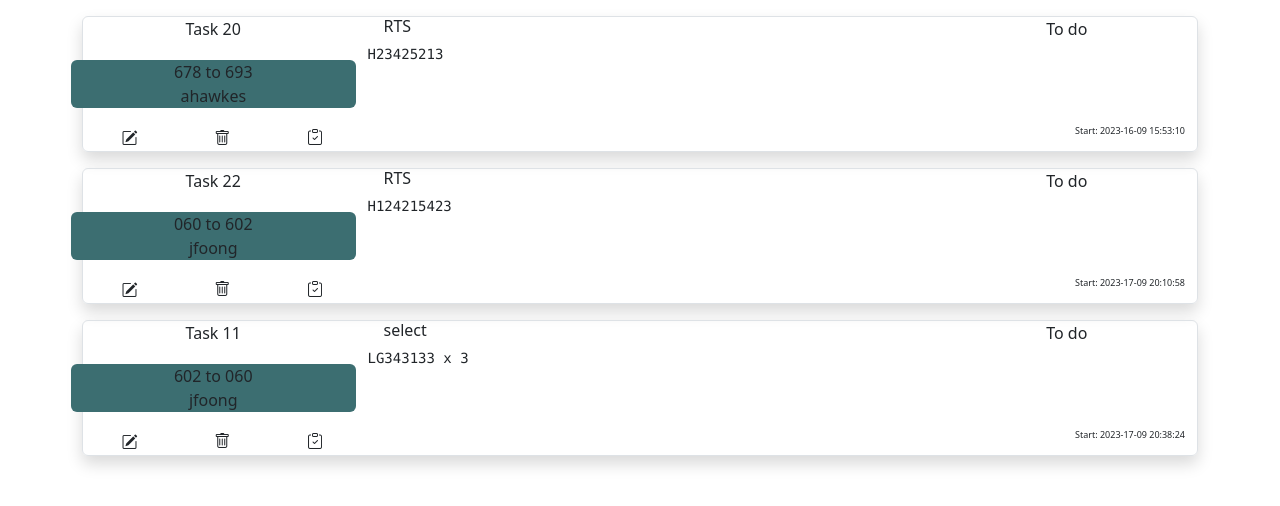
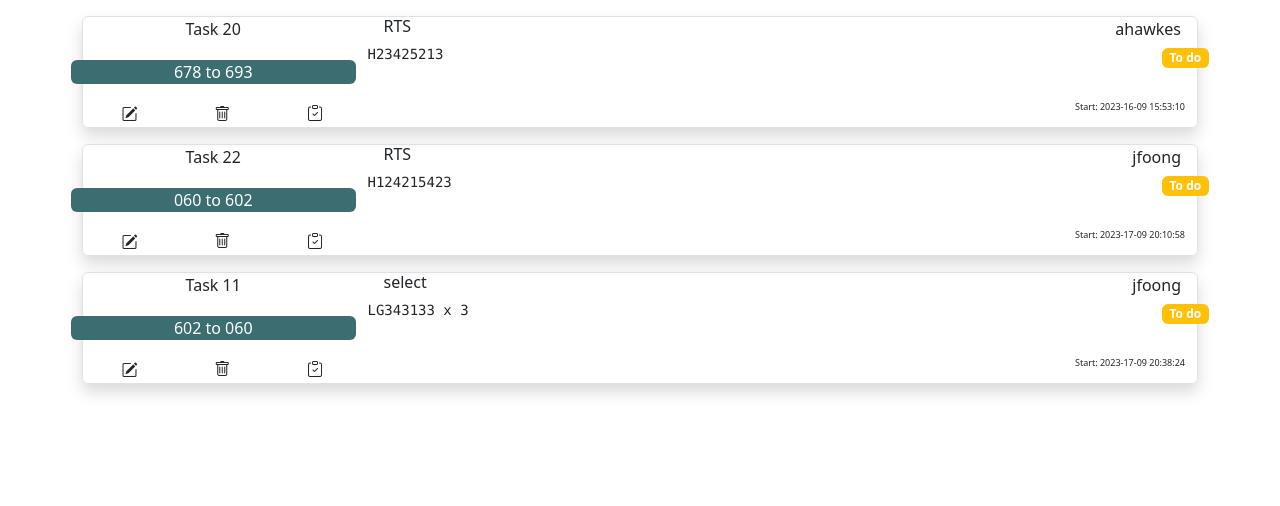
Before and after one commit to Waffleywaffers/warehousetodo, a Flask app: page / in a window 1280 px wide. Shown: the part 64-570 px from the top of the page. Run offline with Flask 3, Linux system fonts and the light colour scheme; a user stored in the database is signed in; data comes from the database, SQL or seed files in the repository; both versions use the stored data as it was after the commit.

Commit message:
Fixed bug with delete tasks, added some styling

```diff
--- a/app.py
+++ b/app.py
@@ -189,7 +189,7 @@ def edittask():
 @login_required
 def deletetask():
     if request.method == "POST":
-        task_id = request.form.get("task_id")
+        task_id = request.form.get("delete_task_id")
         conn = sqlite3.connect(my_file)
         cur = conn.cursor()
         cur.execute(
--- a/templates/completed.html
+++ b/templates/completed.html
@@ -15,7 +15,7 @@
         <h6 class="text-start mx-3">{{ task.reference }}</h6>
       </div>
       <div class="col-3">
-        <span>{{ task.status }}</span>
+        <span class>{{ task.status }}</span>
       </div>
     </div>
     <div class="row no-gutters">
--- a/templates/index.html
+++ b/templates/index.html
@@ -14,51 +14,51 @@ Base
     <div class="col">
       <h6 class="text-start mx-3">{{ task.reference }}</h6>
     </div>
-    <div class="col-3">
-      <span>{{ task.status }}</span>
+    <div class="col-3 d-flex justify-content-end">
+      <span class="pe-3">{{ task.username }} </span>
     </div>
   </div>
   <div class="row no-gutters">
-    <div class="col-3 rounded my-3" style="background-color: #3C6E71;">
+    <div class="col-3 rounded my-3" style="background-color: #3C6E71; color: #ffffff;">
       <span>{{ task.task_name }}</span><br>
-      <span>{{ task.username }}</span>
     </div>
     <div class="col-6 text-start">
       <pre style="white-space: pre-line">
             {{ task.task }}
-          </pre>
+      </pre>
     </div>
-    <div class="col-3">
+    <div class="col-3 text-end p-0">
+      <span class="badge bg-warning text-star">{{ task.status }}</span>
     </div>
   </div>
   <div class="container">
     <div class="row no-gutters p-0">
       <div class="col-1 d-flex justify-content-center rounded-start p-0 m-0">
         <form action="/edittask" method="get">
-          <button type="submit" class="btn m-0 p-0" name=task_id value="{{ task.task_id }}"><i
-              class="bi bi-pencil-square"></i></button>
+          <button type="submit" class="btn m-0 p-0" name=task_id value="{{ task.task_id }}">
+              <i class="bi bi-pencil-square"></i></button>
         </form>
       </div>
       <div class="col-1 d-flex justify-content-center px-0 m-0">
-        <button type="button" class="btn m-0 p-0" data-bs-toggle="modal" data-bs-target="#confirmdelete"><i
+        <button type="button" class="btn m-0 p-0" data-bs-toggle="modal" data-bs-target="#confirmdelete_{{ task.task_id }}"><i
             class="bi bi-trash"></i></button>
       </div>
 
       <!-- Modal -->
-      <div class="modal fade" id="confirmdelete" tabindex="-1" aria-labelledby="confirmdelete" aria-hidden="true">
+      <div class="modal fade" id="confirmdelete_{{ task.task_id }}" tabindex="-1" aria-labelledby="confirmdelete" aria-hidden="true">
         <div class="modal-dialog">
           <div class="modal-content">
             <div class="modal-header">
-              <h1 class="modal-title fs-5" id="confirmdelete">Delete</h1>
+              <h1 class="modal-title fs-5">Delete</h1>
               <button type="button" class="btn-close" data-bs-dismiss="modal" aria-label="Close"></button>
             </div>
             <div class="modal-body">
-              Delete Task
+              Delete Task {{ task.task_id }}
             </div>
             <div class="modal-footer">
               <button type="button" class="btn btn-secondary" data-bs-dismiss="modal">Close</button>
               <form action="/deletetask" method="post">
-                <button type="submit" class="btn btn-primary" name="task_id" value=" {{ task.task_id }}">Delete</button>
+                <button type="submit" class="btn btn-primary" name="delete_task_id" value="{{ task.task_id }}">Delete</button>
               </form>
             </div>
           </div>
```
Also changed, not shown: whtd2.db.
